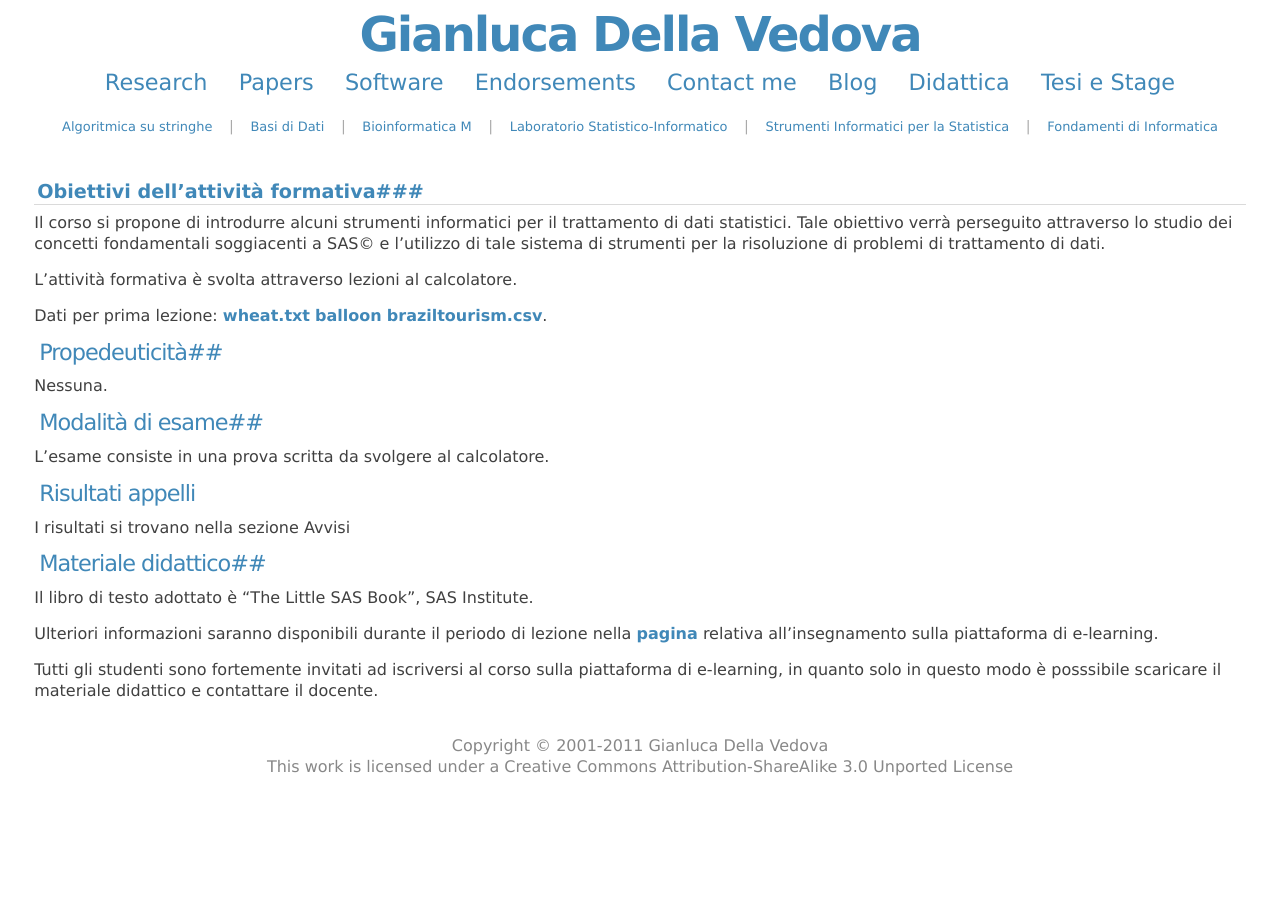
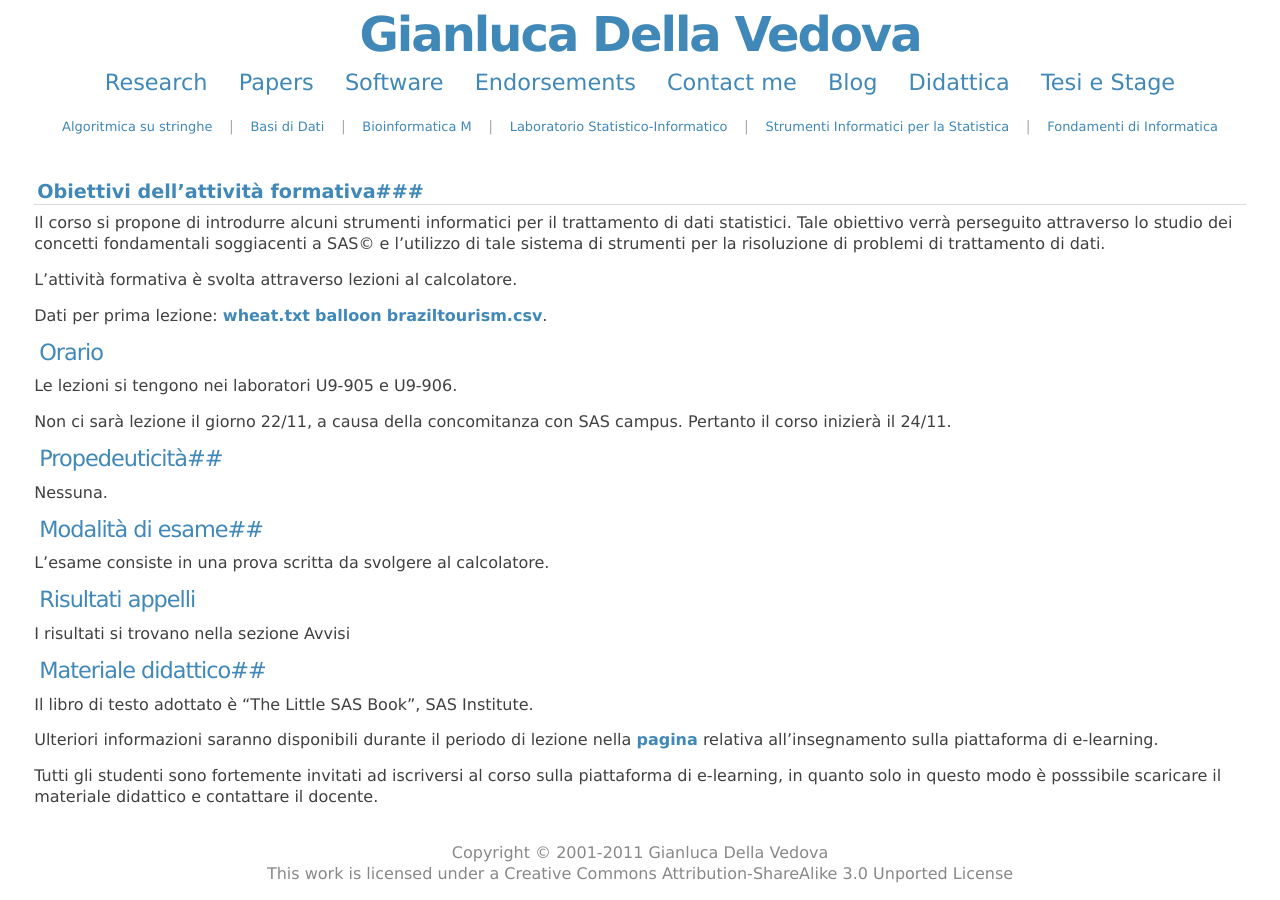
Before and after one commit to gdv/gianluca.dellavedova.org, a Jekyll site: the page built from didattica/Laboratorio_Statistico-Informatico/2011-2012.md, in a window 1280 px wide. Built offline with Jekyll 4.4.1, drawn with Linux system fonts in a browser that asks for light colours; Markdown is read by kramdown in place of the engine named in the settings.

Commit message:
cambio lezione per sas campus

```diff
--- a/didattica/Laboratorio_Statistico-Informatico/2011-2012.md
+++ b/didattica/Laboratorio_Statistico-Informatico/2011-2012.md
@@ -12,6 +12,13 @@ Il corso si propone di introdurre alcuni strumenti informatici per il  trattamen
 L'attività formativa è svolta attraverso lezioni al calcolatore.
 
 Dati per prima lezione: <a href="http://www.statistica.unimib.it/%7Edellavedova/didattica/lab_statistico-informatico/Lezione01/wheat.txt">wheat.txt</a> <a href="http://www.statistica.unimib.it/%7Edellavedova/didattica/lab_statistico-informatico/Lezione01/balloon">balloon</a> <a href="http://www.statistica.unimib.it/%7Edellavedova/didattica/lab_statistico-informatico/Lezione01/braziltourism.csv">braziltourism.csv</a>.
+
+## Orario
+
+Le lezioni si tengono nei laboratori U9-905 e U9-906.
+
+Non ci sarà lezione il giorno 22/11, a causa della concomitanza con SAS
+campus. Pertanto il corso inizierà il 24/11.
 
 ##Propedeuticità##
 
```
Also changed, not shown: didattica/Algoritmica_su_Stringhe/2011-2012.md (+3 -1 lines).
